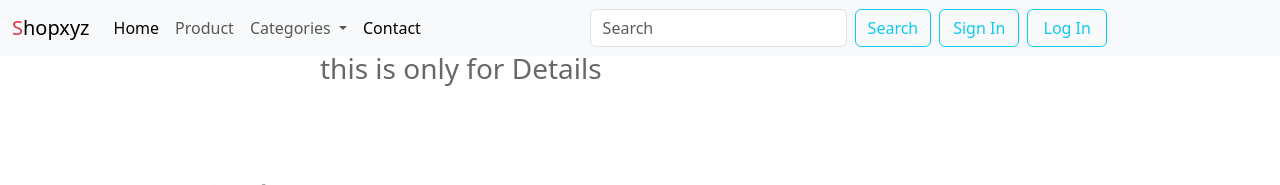
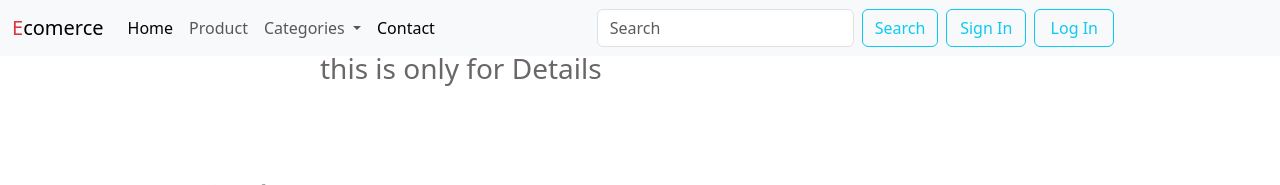
Before and after one commit to rohitxking/shops, a Django app: page /details/1/ in a window 1280 px wide. Shown: the top 185 px of the page. Run offline with Django 5.2, Linux system fonts and the light colour scheme; data comes from the database, SQL or seed files in the repository.

Commit message:
Update base.html

```diff
--- a/demo/templates/base.html
+++ b/demo/templates/base.html
@@ -37,7 +37,7 @@
 
         <nav class="navbar navbar-expand-lg bg-body-tertiary fixed-top">
             <div class="container-fluid">
-                <a class="navbar-brand" href="{% url 'home'%}"><span class="text-danger">S</span>hopxyz</a>
+                <a class="navbar-brand" href="{% url 'home'%}"><span class="text-danger">E</span>comerce</a>
                 <button class="navbar-toggler" type="button" data-bs-toggle="collapse"
                     data-bs-target="#navbarSupportedContent" aria-controls="navbarSupportedContent"
                     aria-expanded="false" aria-label="Toggle navigation">
```
